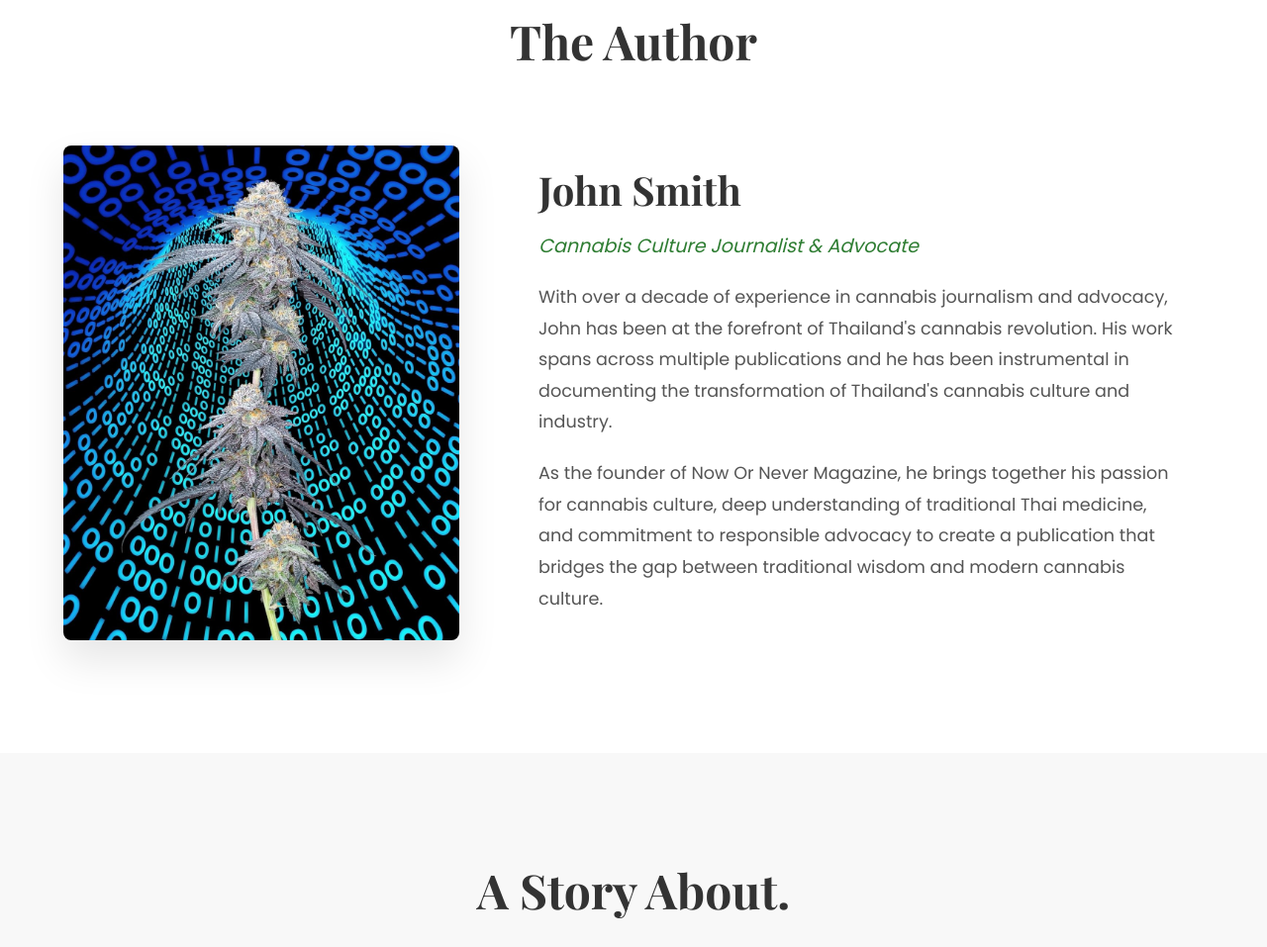
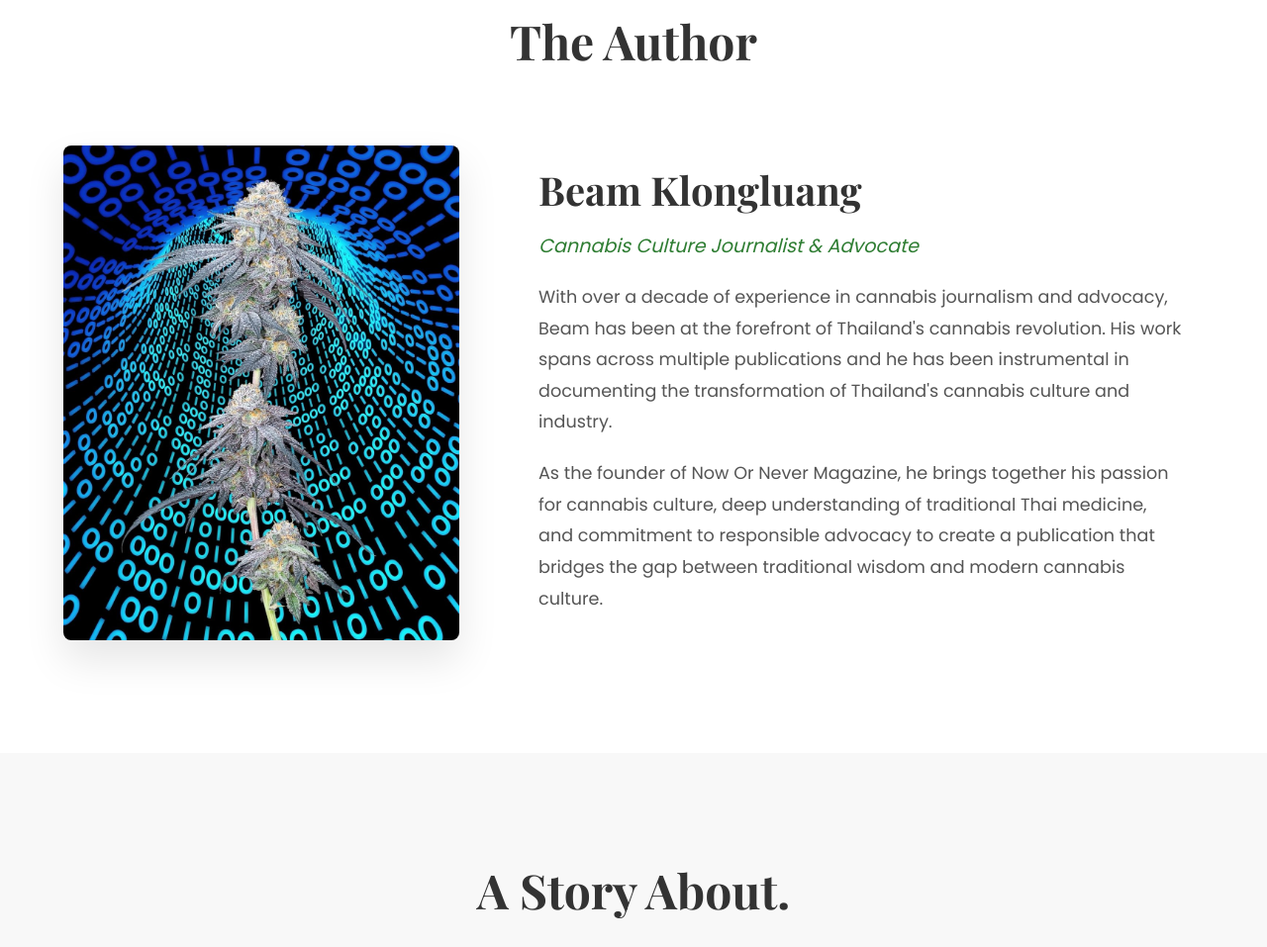
Before and after one commit to Fritte91/Magazine, a plain HTML site: page index.html in a window 1280 px wide. Shown: the part 2296-3253 px from the top of the page at 99% size. Drawn offline with nearby package versions, Linux system fonts and the light colour scheme.

Commit message:
Updated feature

```diff
--- a/index.html
+++ b/index.html
@@ -124,10 +124,10 @@
                     <img src="./image/bud9.jpg" alt="Magazine Author">
                 </div>
                 <div class="author-info">
-                    <h3>John Smith</h3>
+                    <h3>Beam Klongluang</h3>
                     <p class="author-title">Cannabis Culture Journalist & Advocate</p>
                     <p class="author-description">
-                        With over a decade of experience in cannabis journalism and advocacy, John has been at the forefront of Thailand's cannabis revolution. His work spans across multiple publications and he has been instrumental in documenting the transformation of Thailand's cannabis culture and industry.
+                        With over a decade of experience in cannabis journalism and advocacy, Beam has been at the forefront of Thailand's cannabis revolution. His work spans across multiple publications and he has been instrumental in documenting the transformation of Thailand's cannabis culture and industry.
                     </p>
                     <p class="author-description">
                         As the founder of Now Or Never Magazine, he brings together his passion for cannabis culture, deep understanding of traditional Thai medicine, and commitment to responsible advocacy to create a publication that bridges the gap between traditional wisdom and modern cannabis culture.
```
